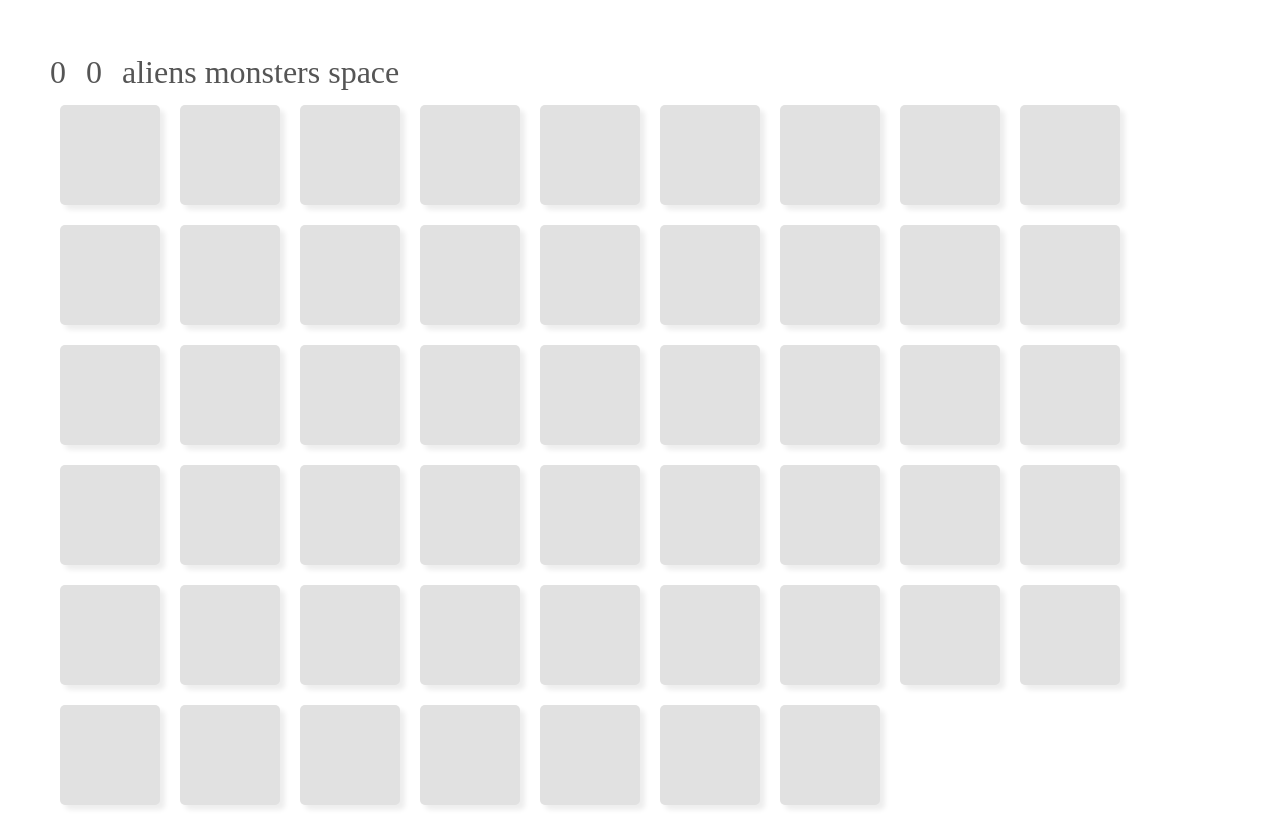
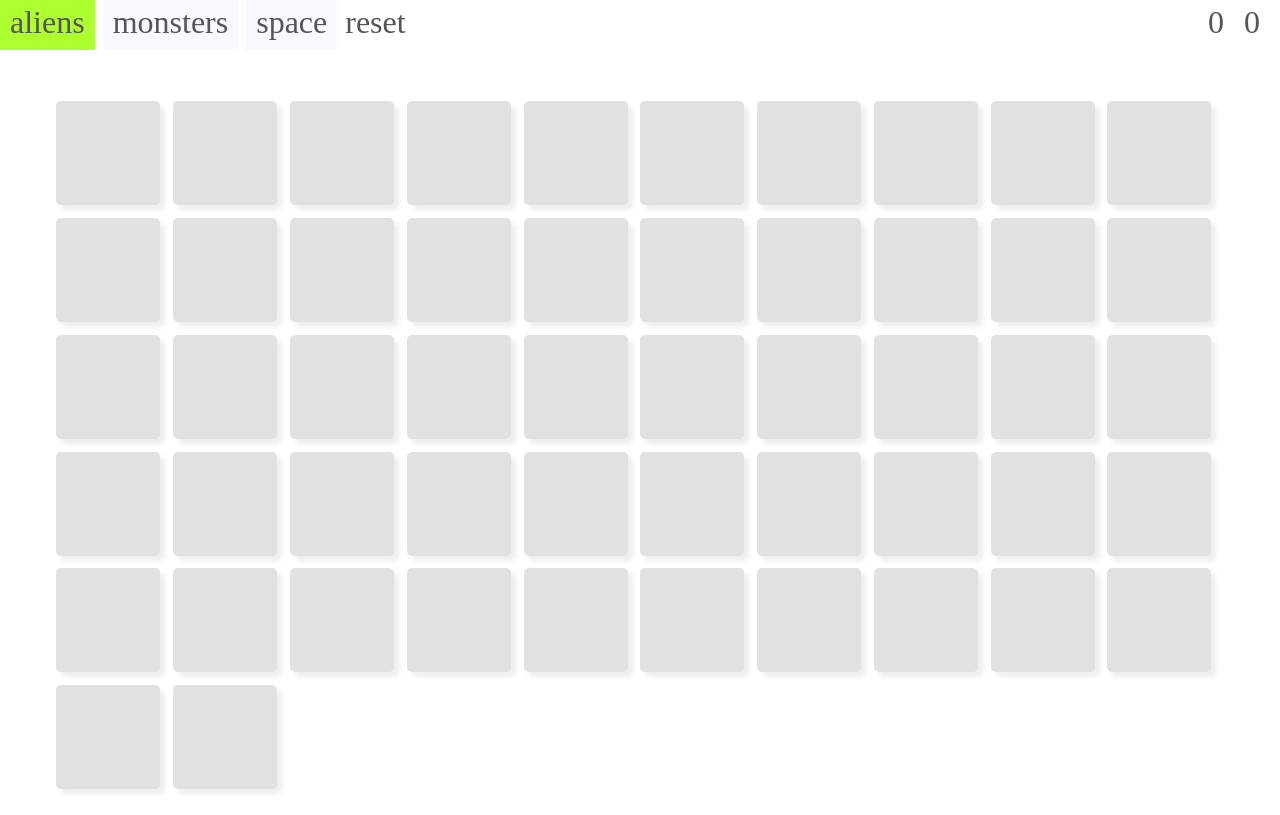
Before and after one commit to di1lon/match, a plain HTML site: page index.html in a window 1280 px wide. Drawn offline with nearby package versions, Linux system fonts and the light colour scheme.

Commit message:
sound and reset
added sound and reset. now using vw as unit.

```diff
--- a/css/main.css
+++ b/css/main.css
@@ -112,11 +112,9 @@ textarea {
 	src: url(../fonts/ovnidcoxy.ttf);
 }
 
-ovnidcoxy
 
 body {
 background-color:white;
-
 }
 
 
@@ -124,16 +122,15 @@ background-color:white;
 .card {
   float: left;
   text-align: center;
-  width: 100px;
-  height: 100px;
+  width: 13vh;
+  height:13vh;
   color: transparent;
-  font-size: 5em;
-  line-height: 100px;
+  font-size: 10vh;
   background-color:#e1e1e1;
   cursor: pointer;
   transition-property:color;
   transition-duration:0.5s;
-  margin:10px;
+  margin:0.5vw;
   box-shadow: 5px 5px 5px #eee;
   border-radius:5px;
 }
@@ -147,7 +144,7 @@ background-color:white;
 }
 
 .matched {
-  background-color: orange;
+  background-color: gold;
   color: black;
   pointer-events: none;
   transition-property:background-color;
@@ -168,9 +165,8 @@ background-color:white;
 .counter, .matches {
 
 	display:block;
-
-	float:left;
 	margin-right:20px;
+	float:right;
 
  }
 
@@ -178,6 +174,7 @@ background-color:white;
  	font-family: "Times New Roman", Times, serif;
 		color:#555;
 	font-size:2em;
+
 
  }
 
@@ -187,9 +184,19 @@ background-color:white;
 }
 
  .winner {
-	background-color:green;
+	background-color:GreenYellow;
  }
 
+ .header a:hover{
+ 	background-color: greenyellow;
+ }
+
+ .header a {
+ 	margin-right:0px;
+
+padding:10px; 	cursor:pointer;
+ 	background-color:ghostwhite;
+ }
 
 
 
--- a/index.html
+++ b/index.html
@@ -20,16 +20,20 @@
         <![endif]-->
 
         <!-- Add your site or application content here -->
-        <div class="board">
-		<div class="header">
-			<span class="counter"> 0 </span>
-			<span class="matches"> 0</span>
-			<span class="aliens">     aliens</span>
-			<span class="monsters">     monsters</span>
-			<span class="space">     space</span>
-			<div style="clear:both;"></div>
-			</div>
-		</div>
+
+    <div class="header">
+
+            <span class="aliens"><a>aliens</a></span>
+            <span class="monsters"><a>monsters</a></span>
+            <span class="space"><a>space</a></span>
+            <span class="reset">reset</span>
+            <span class="counter">0</span>
+            <span class="matches">0</span>
+            </div>
+            <div style="clear:both;"></div>
+        </div>
+        <div class="board"></div>
+
 
         <script src="https://code.jquery.com/jquery-1.12.0.min.js"></script>
         <script>window.jQuery || document.write('<script src="js/vendor/jquery-1.12.0.min.js"><\/script>')</script>
--- a/js/main.js
+++ b/js/main.js
@@ -3,17 +3,23 @@ var clickz = 0;
 var pair = [];
 var match = 0;
 
+var audio = new Audio('snd/prox.wav');
+var audio2 = new Audio('snd/beverly_computer.wav');
 
 
-//need fucntion to dynamically create content array depending on desired number of blocks
+
+
+
+
+
+function createBoard() {
+
+  //need fucntion to dynamically create content array depending on desired number of blocks
 
 var content = ["a", "b", "c", "d", "e", "f", "g", "h", "i", "j", "k", "l", "m", "n", "o", "p", "q", "r", "s", "t", "u", "v", "w", "x", "y", "z", "a", "b", "c", "d", "e", "f", "g", "h", "i", "j", "k", "l", "m", "n", "o", "p", "q", "r", "s", "t", "u", "v", "w", "x", "y", "z"];
 //var content = ["a", "a", "b", "b", "c", "c", "d", "d", "e", "e", "f", "f", "g", "g", "h", "h"];
 var contentLength = content.length;
 
-
-
-function createBoard() {
 
   for (i = 0; i < contentLength; i++) {
 
@@ -25,13 +31,7 @@ function createBoard() {
 
   }
 
-
-};
-
-createBoard();
-
-
-$(".card").click(function() {
+  $(".card").click(function() {
   $(this).addClass("flipped");
   clickz++;
   $(".counter").text("clicks:" +clickz);
@@ -46,11 +46,14 @@ $(".card").click(function() {
     if (pair[0] == pair[1]) {
       //alert("match");
       $("." + pair[0]).addClass("matched");
+      audio.play();
       match++;
-	  $(".matches").text("matches:" + match);
+    $(".matches").text("matches:" + match);
       $(".card").removeClass("noClick");
       if (match == contentLength / 2) {
         $(".card").addClass("winner");
+        audio2.play();
+
 
       }
 
@@ -76,6 +79,29 @@ $(".card").click(function() {
 
 });
 
+
+
+};
+
+createBoard();
+
+function reset() {
+  $(".board").empty();
+  //count = 0;
+  //clickz = 0;
+  //match = 0;
+  createBoard();
+
+}
+
+$(document).ready(function(){
+    $(".reset").click(function(){
+        reset();
+    });
+});
+
+
+
 //$(".counter").click($(".card").css("fontFamily":"aliens"));
 
 
@@ -92,5 +118,5 @@ $(".aliens").click(function(){
 
  $(".space").click(function(){
 
-  $(".card").css("fontFamily","space");
+  $(".card").css({"fontFamily":"space"});
  });
```
Also changed, not shown: 3 other files.
